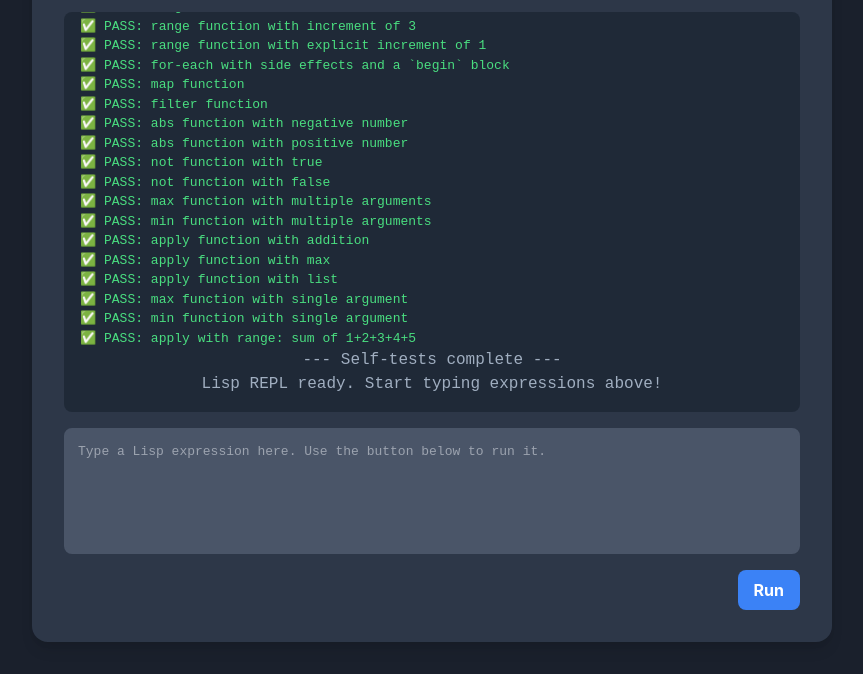
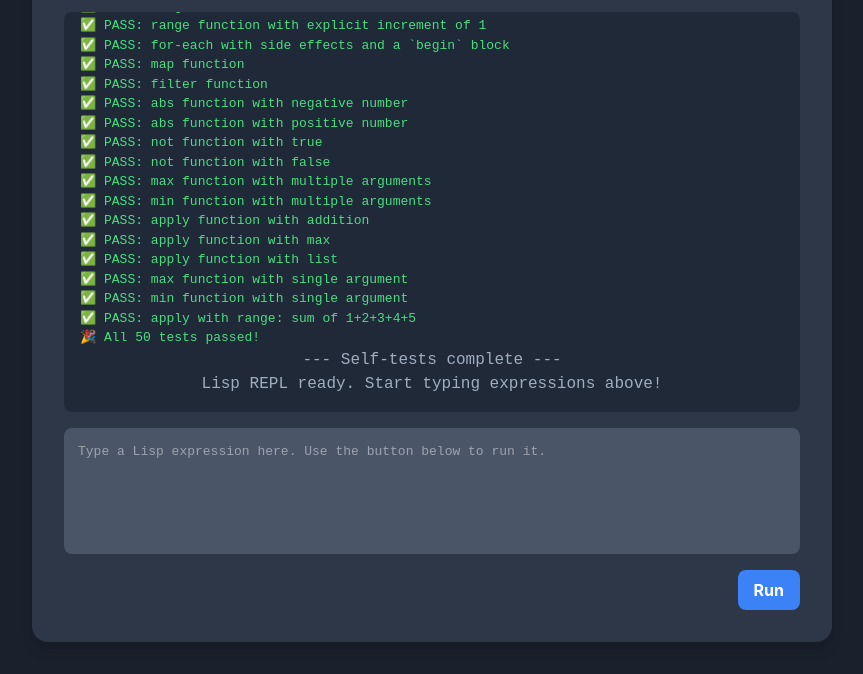
Before and after one commit to kevinadi/public, a plain HTML site: page lisp.html in a window 1280 px wide. Shown: the part 156-830 px from the top of the page, without its empty margins (208-1071 px from the left). Drawn offline with nearby package versions, Linux system fonts and the light colour scheme.

Commit message:
Test summary

```diff
--- a/lisp.html
+++ b/lisp.html
@@ -685,12 +685,16 @@
         ];
 
         printLine('--- Running self-tests ---', 'subtitle');
+        let passedCount = 0;
+        let totalCount = tests.length;
+
         tests.forEach(([expression, expected, description]) => {
             let passed = false;
             try {
                 const result = evalExp(parse(expression), env);
                 if (deepEqual(result, expected) || (result === undefined && expected === null)) {
                     passed = true;
+                    passedCount++;
                 }
             } catch (e) {
                 // If an error is thrown, the test fails
@@ -698,6 +702,14 @@
             const status = passed ? '✅ PASS' : '❌ FAIL';
             printLine(`${status}: ${description}`, passed ? 'prompt' : 'result');
         });
+
+        // Print summary
+        const failedCount = totalCount - passedCount;
+        if (failedCount === 0) {
+            printLine(`🎉 All ${totalCount} tests passed!`, 'prompt');
+        } else {
+            printLine(`⚠️  ${failedCount} of ${totalCount} tests failed (${passedCount} passed)`, 'result');
+        }
         printLine('--- Self-tests complete ---', 'subtitle');
     };
 
```
